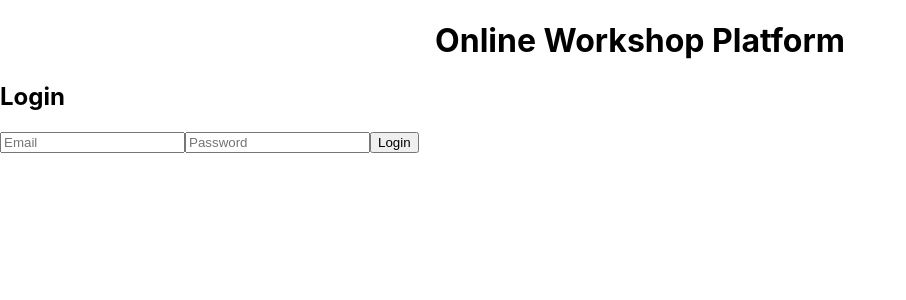
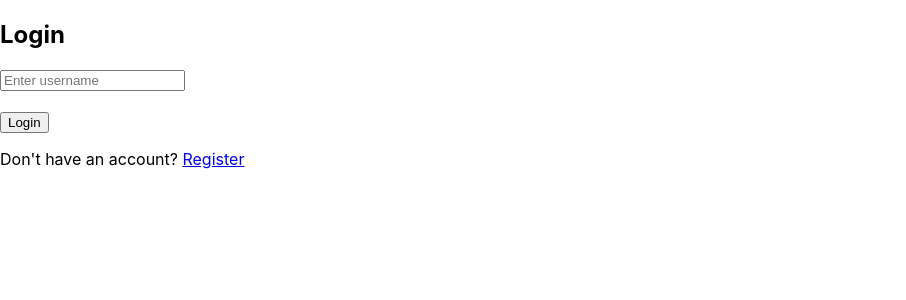
Before and after one commit to keerthisri338/workshop-frontend, a React (Create React App) app: page / in a window 1280 px wide. Shown: the top 300 px of the page, without its empty margins (0-906 px from the left). Built offline with nearby package versions, Linux system fonts and the light colour scheme.

Commit message:
Initial frontend project

```diff
--- a/src/App.js
+++ b/src/App.js
@@ -1,23 +1,17 @@
-import { BrowserRouter, Routes, Route } from "react-router-dom";
+import { BrowserRouter as Router, Routes, Route } from "react-router-dom";
 import Login from "./Login";
 import Register from "./Register";
-import Dashboard from "./Dashboard";
+import Home from "./Home";
 
 function App() {
   return (
-    <BrowserRouter>
-      <div>
-        <h1 style={{ textAlign: "center" }}>
-          Online Workshop Platform
-        </h1>
-
-        <Routes>
-          <Route path="/" element={<Login />} />
-          <Route path="/register" element={<Register />} />
-          <Route path="/dashboard" element={<Dashboard />} />
-        </Routes>
-      </div>
-    </BrowserRouter>
+    <Router>
+      <Routes>
+        <Route path="/" element={<Login />} />
+        <Route path="/register" element={<Register />} />
+        <Route path="/home" element={<Home />} />
+      </Routes>
+    </Router>
   );
 }
 
--- /dev/null
+++ b/src/Home.jsx
@@ -0,0 +1,106 @@
+import { useEffect, useState } from "react";
+
+function Home() {
+  const [view, setView] = useState("list");
+  const [title, setTitle] = useState("");
+  const [workshops, setWorkshops] = useState([]);
+
+  const BASE_URL = "http://localhost:9091";
+  // 👉 change to Render URL after deploy
+
+  // Load workshops
+  const loadWorkshops = () => {
+    fetch(`${BASE_URL}/workshops`)
+      .then((res) => res.json())
+      .then((data) => setWorkshops(data));
+  };
+
+  useEffect(() => {
+    loadWorkshops();
+  }, []);
+
+  // Add workshop
+  const addWorkshop = () => {
+    if (!title) {
+      alert("Enter workshop name");
+      return;
+    }
+
+    fetch(`${BASE_URL}/workshops`, {
+      method: "POST",
+      headers: {
+        "Content-Type": "application/json",
+      },
+      body: JSON.stringify({ title }),
+    })
+      .then((res) => res.json())
+      .then(() => {
+        alert("Workshop Added!");
+        setTitle("");
+        loadWorkshops();
+        setView("list");
+      });
+  };
+
+  // Delete workshop
+  const deleteWorkshop = (id) => {
+    fetch(`${BASE_URL}/workshops/${id}`, {
+      method: "DELETE",
+    }).then(() => {
+      alert("Deleted!");
+      loadWorkshops();
+    });
+  };
+
+  return (
+    <div>
+      <h2>Dashboard</h2>
+
+      <button onClick={() => setView("add")}>Add Workshop</button>
+      <button onClick={() => setView("list")}>View Workshops</button>
+
+      <hr />
+
+      {/* ADD VIEW */}
+      {view === "add" && (
+        <div>
+          <h3>Add Workshop</h3>
+
+          <input
+            type="text"
+            placeholder="Enter workshop name"
+            value={title}
+            onChange={(e) => setTitle(e.target.value)}
+          />
+
+          <br /><br />
+
+          <button onClick={addWorkshop}>Save</button>
+        </div>
+      )}
+
+      {/* LIST VIEW */}
+      {view === "list" && (
+        <div>
+          <h3>All Workshops</h3>
+
+          {workshops.length === 0 ? (
+            <p>No workshops found</p>
+          ) : (
+            workshops.map((w) => (
+              <div key={w.id}>
+                <b>{w.title}</b>
+                <button onClick={() => deleteWorkshop(w.id)}>
+                  Delete
+                </button>
+                <hr />
+              </div>
+            ))
+          )}
+        </div>
+      )}
+    </div>
+  );
+}
+
+export default Home;
--- a/src/Login.jsx
+++ b/src/Login.jsx
@@ -1,27 +1,39 @@
-import React, { useState } from 'react';
-import axios from 'axios';
-import { useNavigate } from 'react-router-dom';
+import { useState } from "react";
+import { useNavigate, Link } from "react-router-dom";
 
-export default function Login() {
-  const [data, setData] = useState({ email: '', password: '' });
+function Login() {
+  const [username, setUsername] = useState("");
   const navigate = useNavigate();
 
-  const login = async () => {
-    const res = await axios.post('http://localhost:8080/login', data);
-    if (res.data) {
-      localStorage.setItem("user", JSON.stringify(res.data));
-      navigate('/dashboard');
+  const handleLogin = () => {
+    if (username !== "") {
+      localStorage.setItem("user", username);
+      navigate("/home");
     } else {
-      alert("Invalid Credentials");
+      alert("Enter username");
     }
   };
 
   return (
     <div>
       <h2>Login</h2>
-      <input placeholder="Email" onChange={e => setData({ ...data, email: e.target.value })} />
-      <input type="password" placeholder="Password" onChange={e => setData({ ...data, password: e.target.value })} />
-      <button onClick={login}>Login</button>
+
+      <input
+        type="text"
+        placeholder="Enter username"
+        value={username}
+        onChange={(e) => setUsername(e.target.value)}
+      />
+
+      <br /><br />
+
+      <button onClick={handleLogin}>Login</button>
+
+      <p>
+        Don't have an account? <Link to="/register">Register</Link>
+      </p>
     </div>
   );
 }
+
+export default Login;
--- a/src/Register.jsx
+++ b/src/Register.jsx
@@ -1,26 +1,35 @@
-import React, { useState } from 'react';
-import axios from 'axios';
+import { useState } from "react";
+import { useNavigate } from "react-router-dom";
 
-export default function Register() {
-  const [data, setData] = useState({
-    name: '',
-    email: '',
-    password: '',
-    role: 'user'
-  });
+function Register() {
+  const [username, setUsername] = useState("");
+  const navigate = useNavigate();
 
-  const register = async () => {
-    await axios.post('http://localhost:8080/register', data);
-    alert("Registered Successfully");
+  const handleRegister = () => {
+    if (username !== "") {
+      alert("Registered Successfully!");
+      navigate("/");
+    } else {
+      alert("Enter username");
+    }
   };
 
   return (
     <div>
       <h2>Register</h2>
-      <input placeholder="Name" onChange={e => setData({ ...data, name: e.target.value })} />
-      <input placeholder="Email" onChange={e => setData({ ...data, email: e.target.value })} />
-      <input type="password" placeholder="Password" onChange={e => setData({ ...data, password: e.target.value })} />
-      <button onClick={register}>Register</button>
+
+      <input
+        type="text"
+        placeholder="Enter username"
+        value={username}
+        onChange={(e) => setUsername(e.target.value)}
+      />
+
+      <br /><br />
+
+      <button onClick={handleRegister}>Register</button>
     </div>
   );
 }
+
+export default Register;
```
